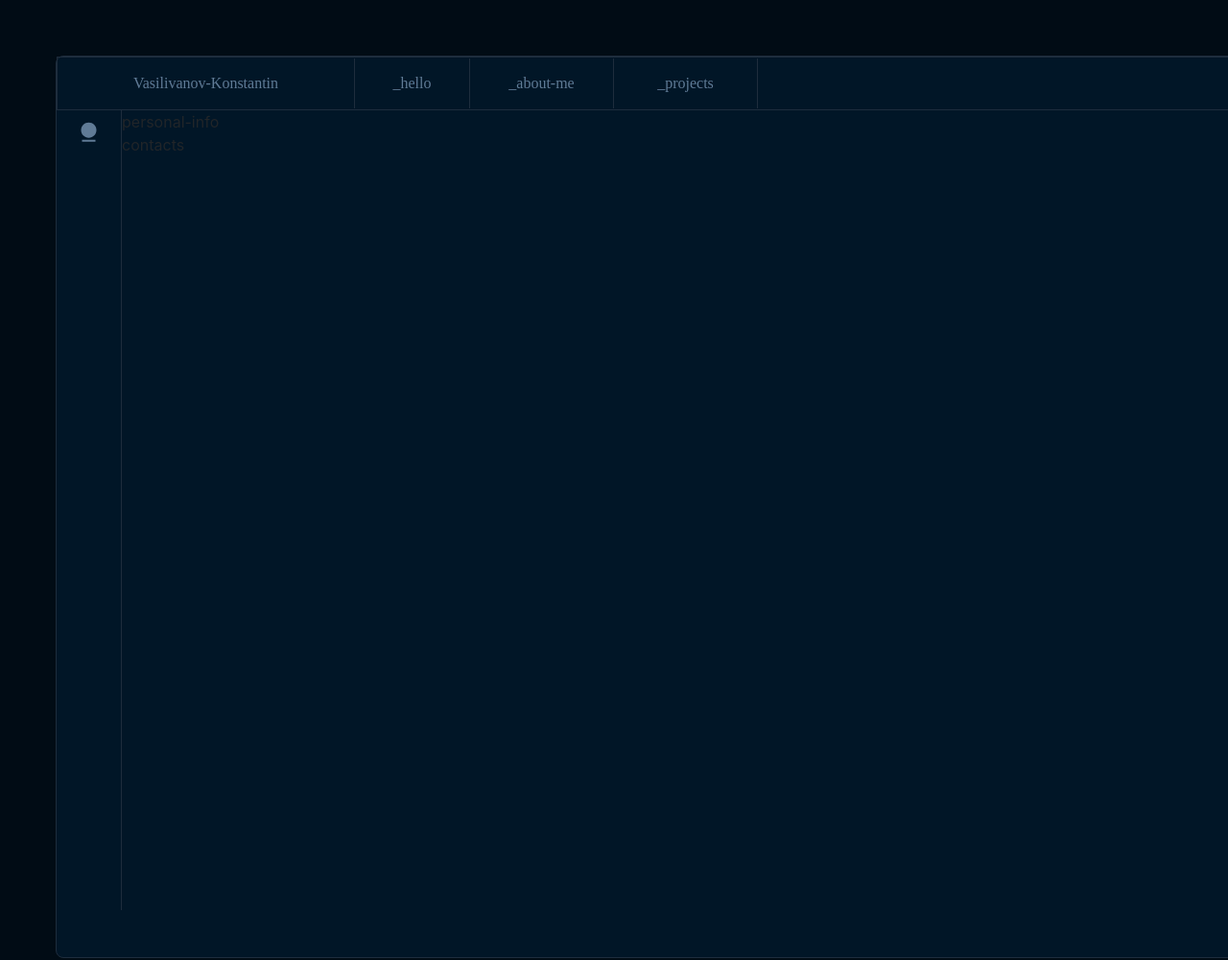
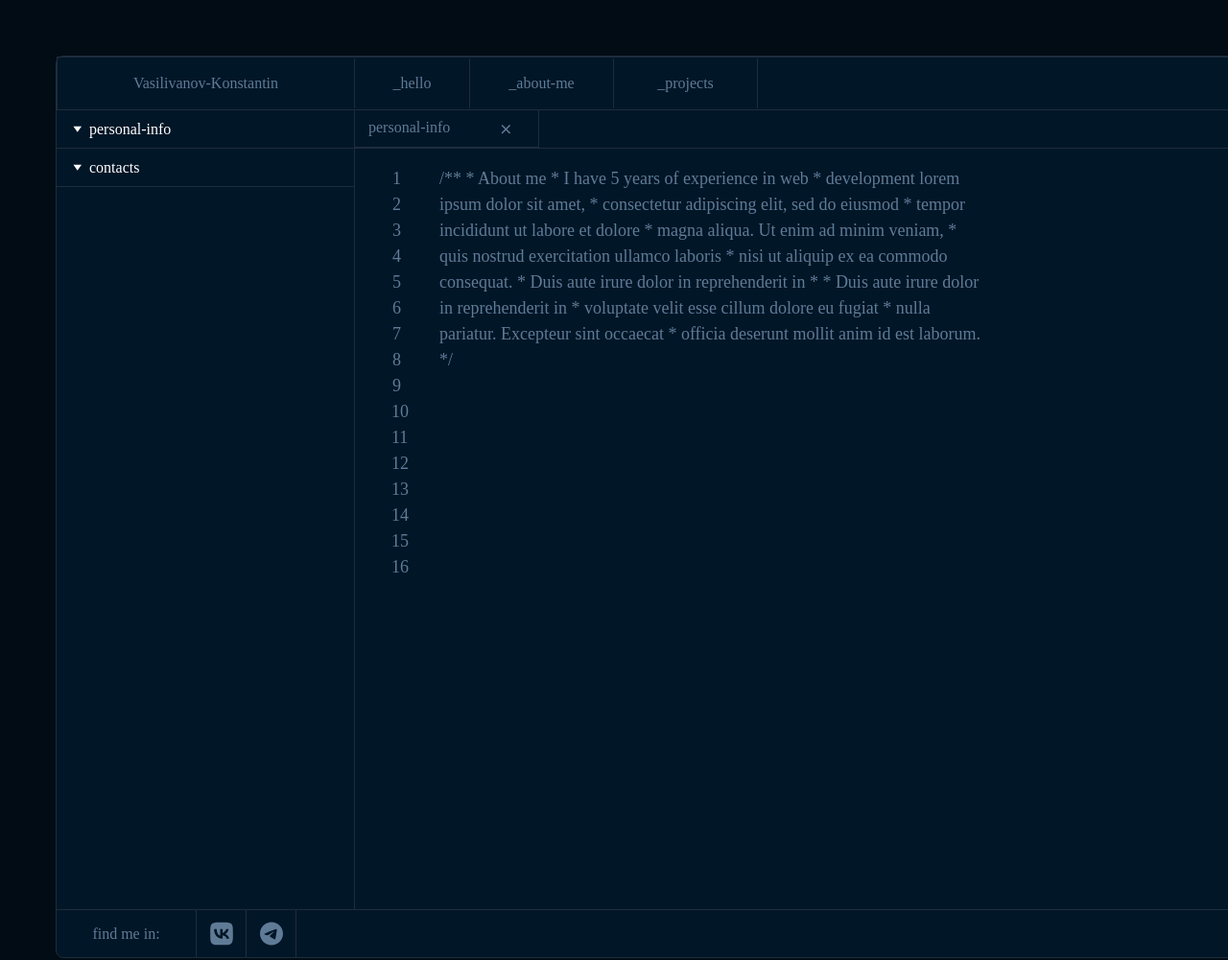
Before and after one commit to iVaccemoq/portfolioMain, a React app: page / in a window 1280 px wide. Shown: the top 1001 px of the page at 96% size. Built offline with nearby package versions, Linux system fonts and the light colour scheme.

Commit message:
Second page ended

```diff
--- a/src/components/app/App.js
+++ b/src/components/app/App.js
@@ -8,14 +8,18 @@ import Header from '../header/Header';
 import AboutMe from '../aboutMe/AboutMe';
 import SnakeGame from '../snakeGame/SnakeGame';
 import Footer from '../footer/Footer';
-
+import MainScreen from '../mainScreen/MainScreen';
+import AsideEntrails from '../asideEntrails/AsideEntrails';
 import Gpspanel from '../gps-panel/Gps-panel';
+import Window from '../window/Window';
+import Scroll from '../scroll/Scroll';
+import MainScreenEntralis from '../mainScreenEntralis/MainScreenEntralis';
 
 function App() {
   return (
     <div className="App">
       <Header/>
-     {/*  <Container>
+      {/* <Container>
         <div className="App__wrapper">
           <AboutMe/>
           <SnakeGame/>
@@ -23,8 +27,17 @@ function App() {
         <img className='App__blur' src={greenBlur} alt="" />
         <img className='App__blur' src={blueBlur} alt="" />
       </Container> */}
-    <Gpspanel/>
-      {/* <Footer/> */}
+      <div className="App__two-page-wrapper">
+        <Gpspanel>
+          <AsideEntrails/>
+        </Gpspanel>
+        <MainScreen>
+          <Window/>
+          <MainScreenEntralis/>
+          <Scroll/>
+        </MainScreen>
+      </div>
+      <Footer/>
     </div>
   );
 }
--- a/src/components/app/App.scss
+++ b/src/components/app/App.scss
@@ -25,4 +25,7 @@
             right: 100px;
         }
     }
+    &__two-page-wrapper{
+        display: flex;
+    }
 }
--- /dev/null
+++ b/src/components/asideEntrails/AsideEntrails.js
@@ -0,0 +1,18 @@
+import bigArrow from '../../resourses/weightArrow.svg';
+
+const AsideEntrails = () => {
+    return (
+        <div className="aside-panel__wrapper">
+              <div className="aside-panel__info">
+                  <img className='aside-panel__big-arrow' src={bigArrow} alt="arrow" />
+                  personal-info
+              </div>
+              <div className="aside-panel__info">
+                  <img className='aside-panel__big-arrow' src={bigArrow} alt="arrow" />
+                  contacts
+              </div>
+          </div>
+    )
+}
+
+export default AsideEntrails;
--- a/src/components/footer/footer.scss
+++ b/src/components/footer/footer.scss
@@ -4,9 +4,11 @@
 .footer{
     display: flex;
     border-top: 1px solid #1E2D3D;
-    transform: translateY(180px);
+    position: absolute;
     justify-content: space-between;
     height: 50px;
+    width: 100%;
+    bottom: 0;
     &__find-me{
         border-right: 1px solid #1E2D3D;
         width: 146px;
--- a/src/components/gps-panel/Gps-panel.js
+++ b/src/components/gps-panel/Gps-panel.js
@@ -1,23 +1,12 @@
-import personal from '../../resourses/personal-info-icon.svg';
+
+
 
 import './gps-panel.scss'
 
-const Gpspanel = () => {
+const Gpspanel = (props) => {
     return (
         <aside className="aside-panel">
-            <div className="aside-panel__img-wrapper">
-                <img className='aside-panel__img' src={personal} alt="" />
-            </div>
-            <div className="aside-panel__wrapper">
-                <div className="aside-panel__info">
-                    <img src="" alt="" />
-                    personal-info
-                </div>
-                <div className="aside-panel__info">
-                    <img src="" alt="" />
-                    contacts
-                </div>
-            </div>
+            {props.children}
         </aside>
     )
 }
--- a/src/components/gps-panel/gps-panel.scss
+++ b/src/components/gps-panel/gps-panel.scss
@@ -1,5 +1,8 @@
 .aside-panel{
     display: flex;
+    height: 834px;
+    min-width: 311px;
+    border-right: 1px solid #1E2D3D;
     &__img-wrapper{
         width: 68px;
         display: flex;
@@ -11,6 +14,28 @@
     &__img{
         width: 25px;
         height: 25px;
-        margin-top: 10px;
+        margin-top: 17px;
+    }
+    &__wrapper{
+        padding-bottom: 10px;
+        width: 100%;
+    }
+    &__info{
+        color: #FFF;
+        font-family: Fira Code;
+        font-size: 16px;
+        font-style: normal;
+        font-weight: 400;
+        line-height: normal;
+        height: 40px;
+        display: flex;
+        justify-content: flex-start;
+        align-items: center;
+        border-bottom: 1px solid #1E2D3D;
+        cursor: pointer;
+    }
+    &__big-arrow{
+        margin-left: 17px;
+        margin-right: 8px;
     }
 }
--- /dev/null
+++ b/src/components/mainScreen/MainScreen.js
@@ -0,0 +1,14 @@
+import Window from "../window/Window";
+import Scroll from "../scroll/Scroll";
+
+import './mainScreen.scss'
+
+const MainScreen = (props) => {
+    return (
+        <div className="main-screen">
+            {props.children}
+        </div>
+    )
+}
+
+export default MainScreen;
--- /dev/null
+++ b/src/components/mainScreen/mainScreen.scss
@@ -0,0 +1,34 @@
+.main-screen {
+    width: 100%;
+    position: relative;
+    &__wrapper{
+        display: flex;
+        width: 100%;
+        border-top: 1px solid #1E2D3D;
+    }
+    &__number{
+        display: flex;
+        flex-direction: column;
+        margin-top: 18px;
+        margin-left: 38px;
+        margin-right: 40px;
+        width: 10px;
+        color: #607B96;
+        text-align: right;
+        font-family: Fira Code;
+        font-size: 18px;
+        font-style: normal;
+        font-weight: 450;
+        line-height: 150%;
+    }
+    &__text{
+        width: 569px;
+        color: #607B96;
+        font-family: Fira Code;
+        font-size: 18px;
+        font-style: normal;
+        font-weight: 450;
+        line-height: 150%;
+        margin-top: 18px;
+    }
+}
--- /dev/null
+++ b/src/components/mainScreenEntralis/MainScreenEntralis.js
@@ -0,0 +1,31 @@
+
+
+const MainScreenEntralis = () => {
+    return (
+        <div className="main-screen__wrapper">
+            <div className="main-screen__number">
+            1 2 3 4 5 6 7 8 9 10 11 12 13 14 15 16
+            </div>
+            <p className="main-screen__text">
+            /**
+                * About me
+                * I have 5 years of еxperience in web
+                * development lorem ipsum dolor sit amet,
+                * consectetur adipiscing elit, sed do eiusmod
+                * tempor incididunt ut labore et dolore
+                * magna aliqua. Ut enim ad minim veniam,
+                * quis nostrud exercitation ullamco laboris
+                * nisi ut aliquip ex ea commodo consequat.
+                * Duis aute irure dolor in reprehenderit in
+                *
+                * Duis aute irure dolor in reprehenderit in
+                * voluptate velit esse cillum dolore eu fugiat
+                * nulla pariatur. Excepteur sint occaecat
+                * officia deserunt mollit anim id est laborum.
+                */
+            </p>
+        </div>
+    )
+}
+
+export default MainScreenEntralis;
--- /dev/null
+++ b/src/components/scroll/Scroll.js
@@ -0,0 +1,11 @@
+import './scroll.scss'
+
+const Scroll = () => {
+    return (
+        <div className="scroll">
+            <div className="scroll__block"></div>
+        </div>
+    )
+}
+
+export default Scroll;
--- /dev/null
+++ b/src/components/scroll/scroll.scss
@@ -0,0 +1,16 @@
+.scroll{
+    position: absolute;
+    top: 40px;
+    right: 0;
+    height: 794px;
+    border-left: 1px solid #1E2D3D;
+    padding-top: 5px;
+    width: 26px;
+    padding-right: 4px;
+    padding-left: 3px;
+    &__block{
+        width: 18px;
+        height: 7px;
+        background: #607B96;
+    }
+}
--- /dev/null
+++ b/src/components/window/Window.js
@@ -0,0 +1,15 @@
+import close from '../../resourses/close.svg';
+
+import './window.scss'
+
+const Window = () => {
+    return (
+        <div className="window">
+            personal-info
+            <img className='window__img' src={close} alt="close" />
+        </div>
+    )
+
+}
+
+export default Window;
--- /dev/null
+++ b/src/components/window/window.scss
@@ -0,0 +1,15 @@
+.window{
+    border-bottom: 1px solid #1E2D3D;
+    border-right: 1px solid #1E2D3D;
+    width: 192px;
+    color: #607B96;
+    font-family: Fira Code;
+    font-size: 16px;
+    font-style: normal;
+    font-weight: 400;
+    line-height: normal;
+    padding: 9px 12px 9px 14px;
+    &__img{
+        margin-left: 49px;
+    }
+}
```
Also changed, not shown: src/resourses/close.svg (added).
